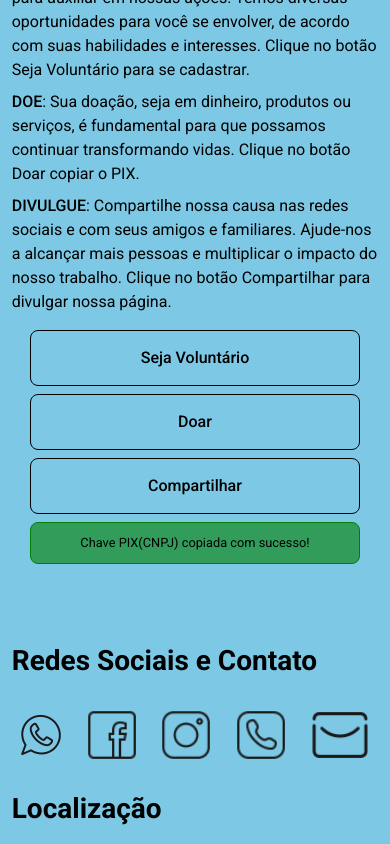
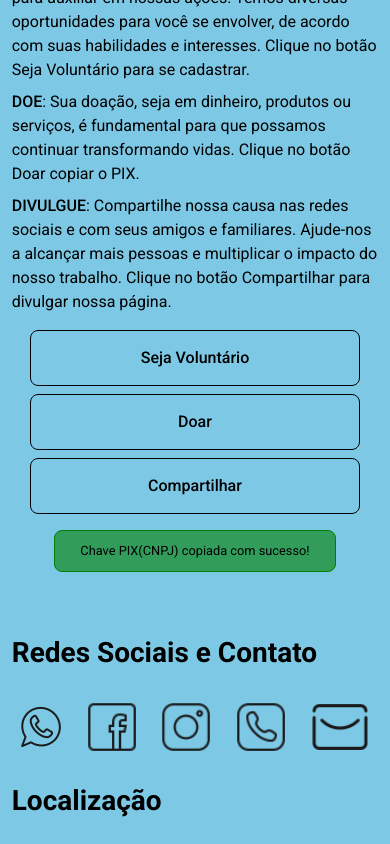
Before and after one commit to wellingtonfernandesbarbosa/parceiros-do-bem, a React (Vite) app: page / in a window 390 px wide. Both pictures are taken after a click on the button "Doar". Shown: the part 1253-2097 px from the top of the page. Built offline with nearby package versions, Linux system fonts and the light colour scheme.

Commit message:
Adjusted donation section buttons

```diff
--- a/src/App.module.scss
+++ b/src/App.module.scss
@@ -69,6 +69,7 @@
             height: 56px;
             padding: 0 24px;
             font-size: 1em;
+            cursor: pointer;
 
             font-weight: 500;
             border-radius: 8px;
@@ -91,11 +92,11 @@
           background-color: rgba($color: green, $alpha: 0.6);
           border: 1px solid green;
           border-radius: 8px;
-          width: 90%;
+          width: fit-content;
           font-weight: 400;
           font-size: 0.8rem;
           margin: auto;
-          padding: 0.8em;
+          padding: 0.8em 2em;
           text-align: center;
         }
       }
@@ -209,6 +210,16 @@
     width: 94%;
   }
 
+  .Donate {
+    &__Description {
+      &__Pix {
+        &__Copied {
+          padding: 0.8em;
+      }
+      }
+    }
+  }
+
   .Footer {
     &__Social {
       width: 94%;
--- a/src/App.tsx
+++ b/src/App.tsx
@@ -26,7 +26,7 @@ function App() {
   const copyPix = () => {
     navigator.clipboard.writeText("07608255000180");
     setPixCopy(true);
-    setTimeout(() => setPixCopy(false), 3000);
+    setTimeout(() => setPixCopy(false), 10000);
   };
 
   return (
@@ -78,9 +78,9 @@ function App() {
           </ul>
           <ul className={styles.Donate__Description__ButtonList}>
             <li>
-              <button>
-                <a href="https://wa.me/5531986050661?text=Olá! Gostaria de me voluntariar para ajudar a ONG Parceiros do Bem.">Seja Voluntário</a>
-              </button>
+              <a href="https://wa.me/5531986050661?text=Olá! Gostaria de me voluntariar para ajudar a ONG Parceiros do Bem.">
+                <button>Seja Voluntário</button>
+              </a>
             </li>
             <li>
               <button onClick={copyPix}>Doar</button>
@@ -88,8 +88,8 @@ function App() {
             <li>
               <button onClick={shareContent}>Compartilhar</button>
             </li>
-            {pixCopy && <p className={styles.Donate__Description__Pix__Copied}> Chave PIX(CNPJ) copiada com sucesso!</p>}
           </ul>
+          {pixCopy && <p className={styles.Donate__Description__Pix__Copied}> Chave PIX(CNPJ) copiada com sucesso!</p>}
         </section>
       </main>
 
```
